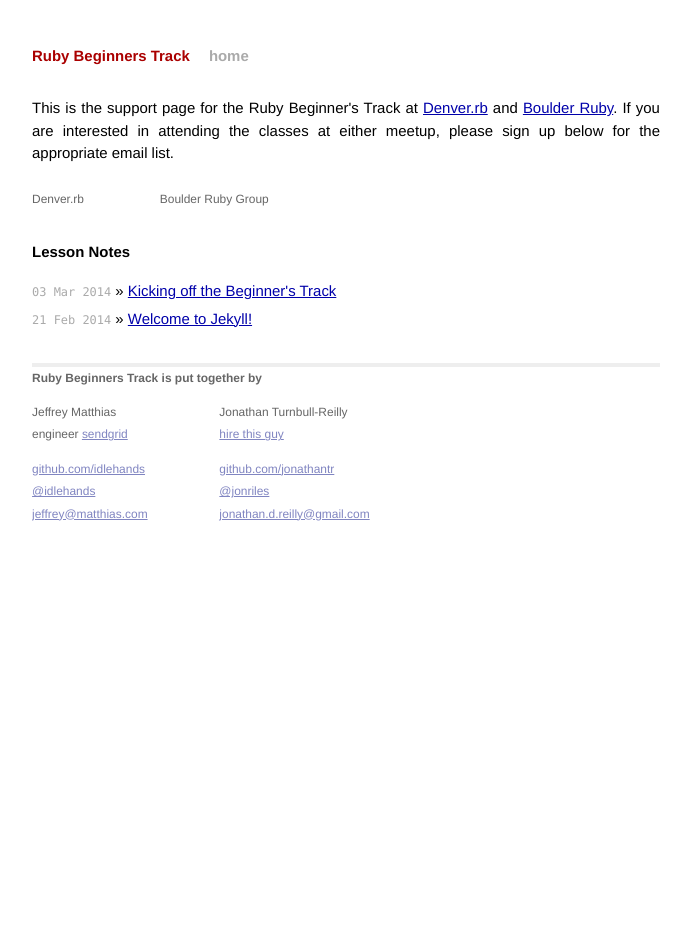
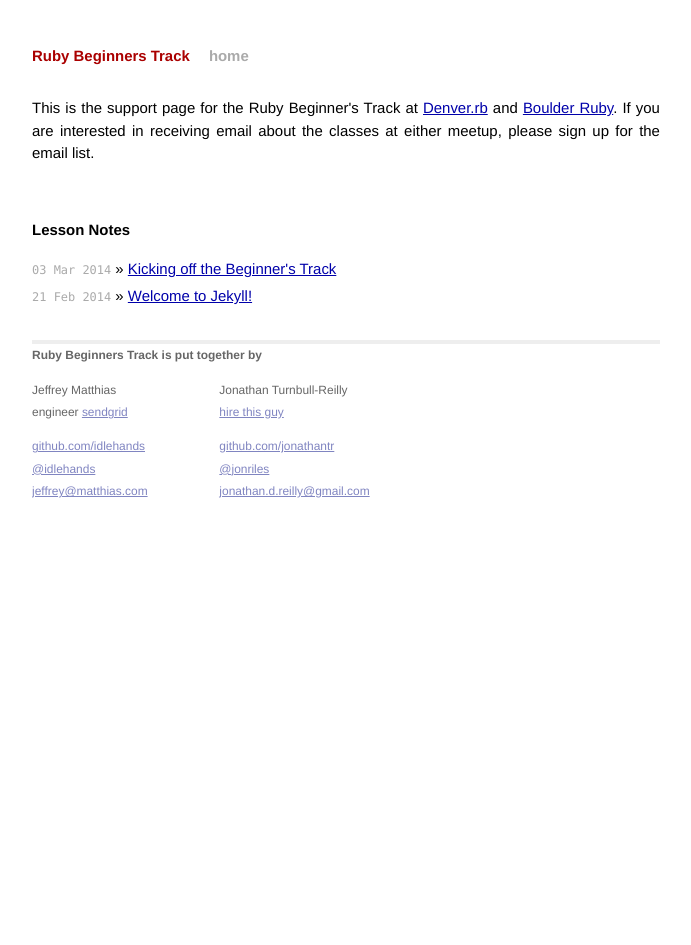
Before and after one commit to rubybeginnerstrack/class, a Jekyll site: the page built from index.html, in a window 1280 px wide. Shown: the whole page, without its empty margins (294-985 px from the left). Built offline with Jekyll 4.4.1, drawn with Linux system fonts in a browser that asks for light colours; Markdown is read by kramdown in place of the engine named in the settings; a script that is not in the unit is left out.

Commit message:
Move to a single mailing list... stupid widget.

```diff
--- a/_layouts/default.html
+++ b/_layouts/default.html
@@ -22,14 +22,9 @@
           </div>
           <div class="intro">
           This is the support page for the Ruby Beginner's Track at <a href="http://www.meetup.com/Denver-rb/">Denver.rb</a> and <a href="http://www.meetup.com/boulder_ruby_group/">Boulder Ruby</a>.
-          If you are interested in attending the classes at either meetup, please sign up below for the appropriate email list.
+          If you are interested in receiving email about the classes at either meetup, please sign up for the email list.
           </div>
           <div class="widget">
-            Denver.rb
-            <script type="text/javascript" src="http://sendgrid.com/newsletter/getSubscriptionWidget?p=1k1PqhS90rEqqIxOiERsamYTGeCRGNPU7qwVvPrGaozgGP64S9zdjBcBcHHclIRz"> </script>
-          </div>
-          <div class="widget">
-            Boulder Ruby Group
             <script type="text/javascript" src="http://sendgrid.com/newsletter/getSubscriptionWidget?p=1k1PqhS90rEqqIxOiERsau3%2FOiW%2F9L8wXpuFo8Z6uk70I7ZU%2FMY22%2Besc2RUbbUr"> </script>
           </div>
           {{ content }}
```
